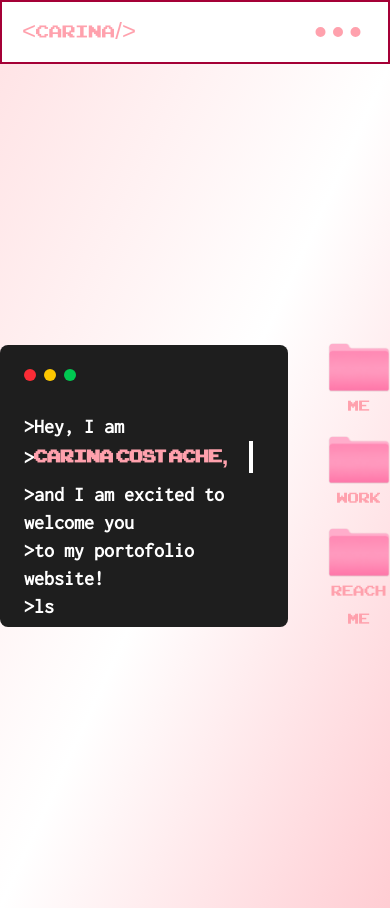
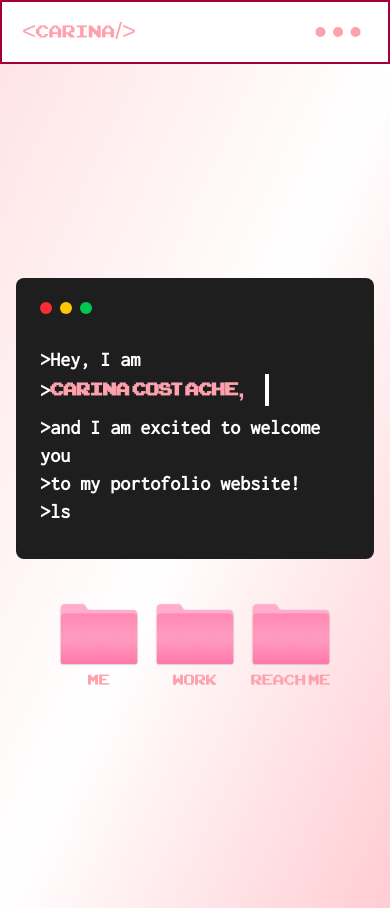
Before and after one commit to carinacostachee/portofolio, a React (Vite) app: page / in a window 390 px wide. Both pictures are taken after a click on the element "ls". Built offline with nearby package versions, Linux system fonts and the light colour scheme.

Commit message:
chore:updated folders placement to be responsive

```diff
--- a/src/components/HeroSectionHome.tsx
+++ b/src/components/HeroSectionHome.tsx
@@ -9,7 +9,7 @@
   };
   return (
     <div className="min-h-screen w-full bg-gradient-to-br from-rose-100 via-white to-rose-200 overflow-hidden">
-      <div className="flex flex-row sm:flex-col md:flex-col lg:flex-row justify-center items-center h-screen gap-10">
+      <div className="flex flex-col sm:flex-row md:flex-col lg:flex-row justify-center items-center h-screen gap-10">
         <div className="relative w-11/12 h-1/3 md:w-2/3 lg:w-1/2 xl:w-1/3 p-6 rounded-lg bg-terminal flex flex-col items-start gap-8 md:gap-20 overflow-hidden">
           <div className="flex space-x-2 mt-0">
             <div className="w-3 h-3 rounded-full bg-red-500"></div>
@@ -42,7 +42,7 @@
           </div>
         </div>
         {showFolders && (
-          <div className="mt-1  text-rose-300 flex flex-col gap-4 sm:flex-row justify-center items-center">
+          <div className="mt-1  text-rose-300 flex flex-row sm:flex-col gap-4  justify-center items-center">
             <div className="flex flex-col items-center">
               <img
                 src="/photos/pinkfolder.png"
```
